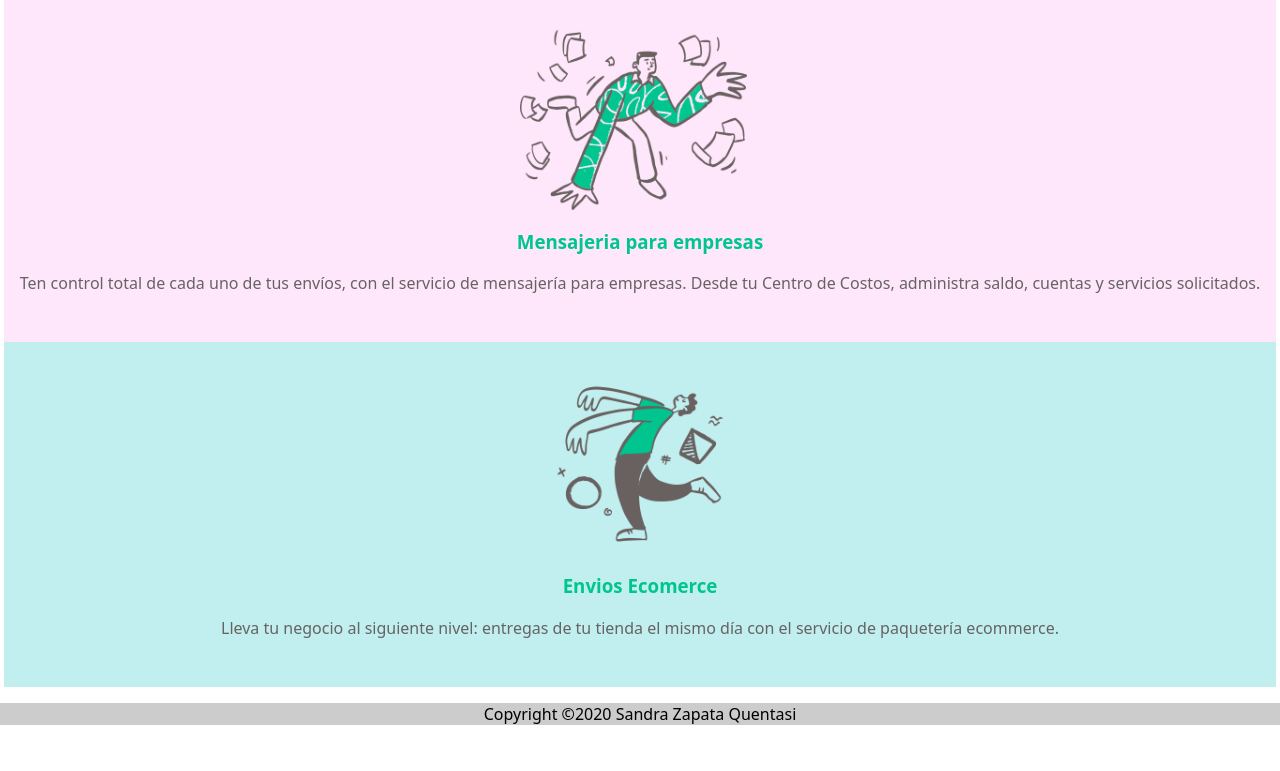
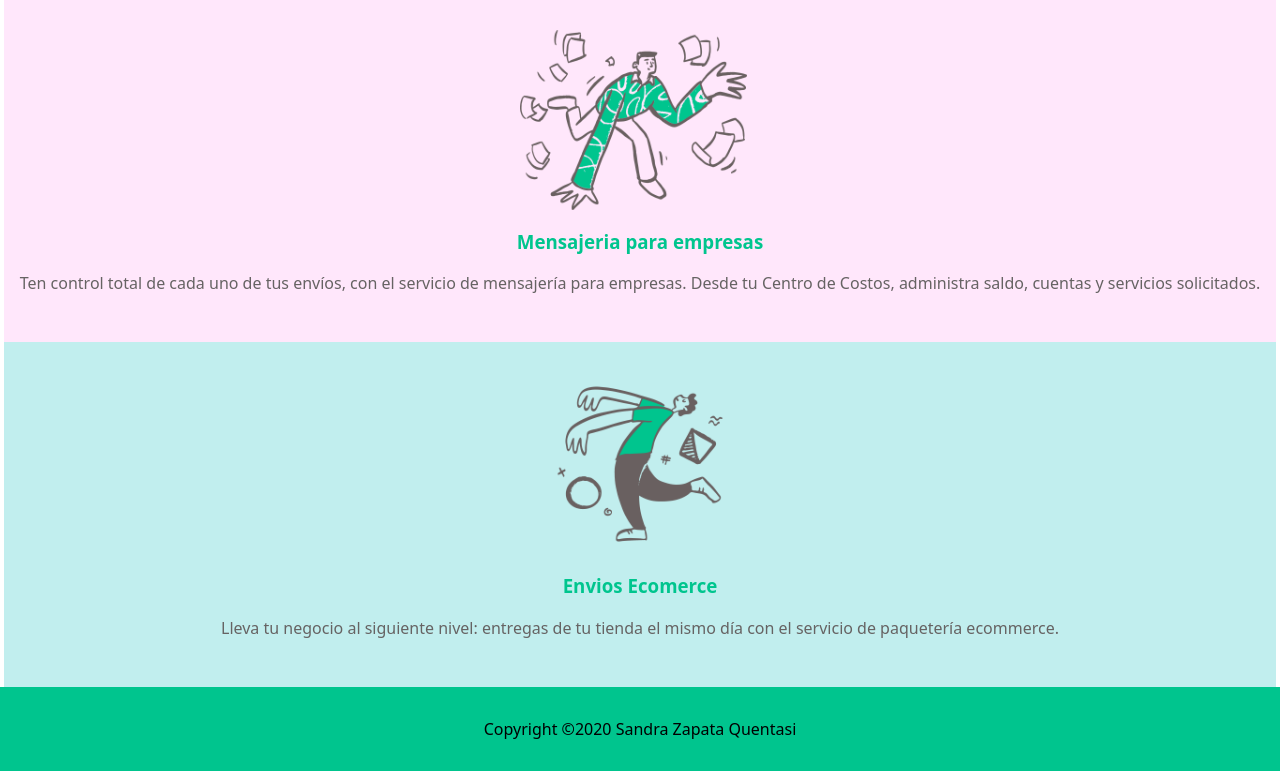
Before and after one commit to szapataq/moover, a Nuxt app: page / in a window 1280 px wide. Shown: the part 702-1473 px from the top of the page. Before the commit the page ends 1427 px from the top, so only its background shows below. Built offline with nearby package versions, Linux system fonts and the light colour scheme.

Commit message:
adicion de padding footer

```diff
--- a/components/Footer.vue
+++ b/components/Footer.vue
@@ -7,6 +7,7 @@
 <style scoped>
     footer{
         text-align: center;
-        background: #ccc;
+        background: #00c58e;
+        padding: 15px;
     }
 </style>
```
